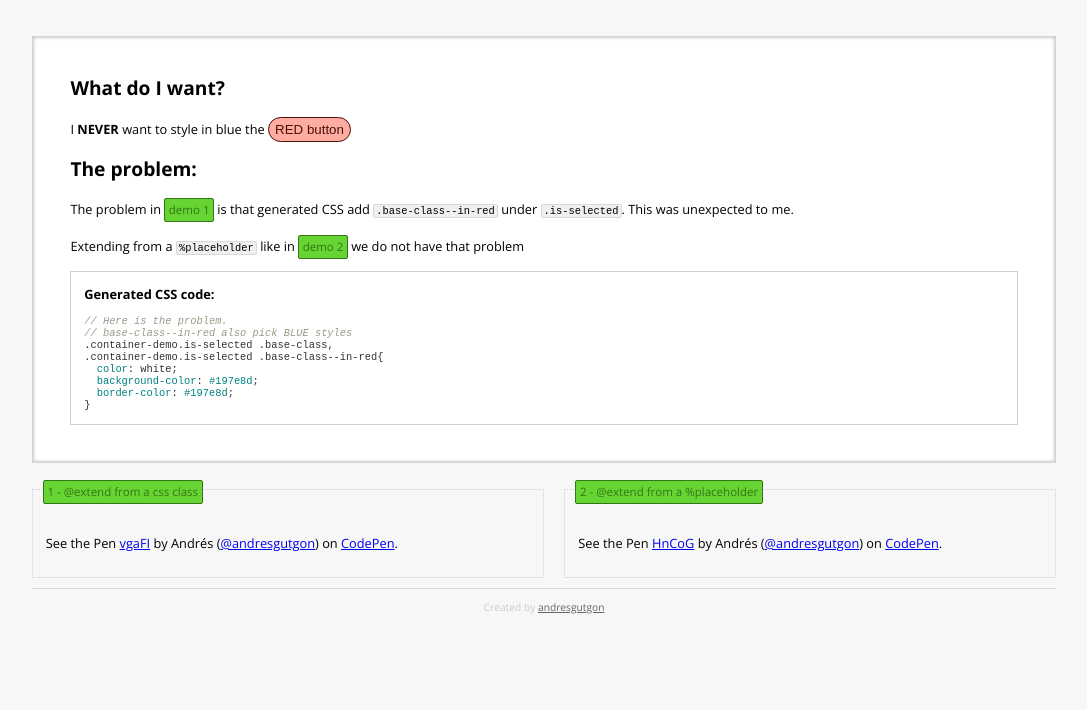
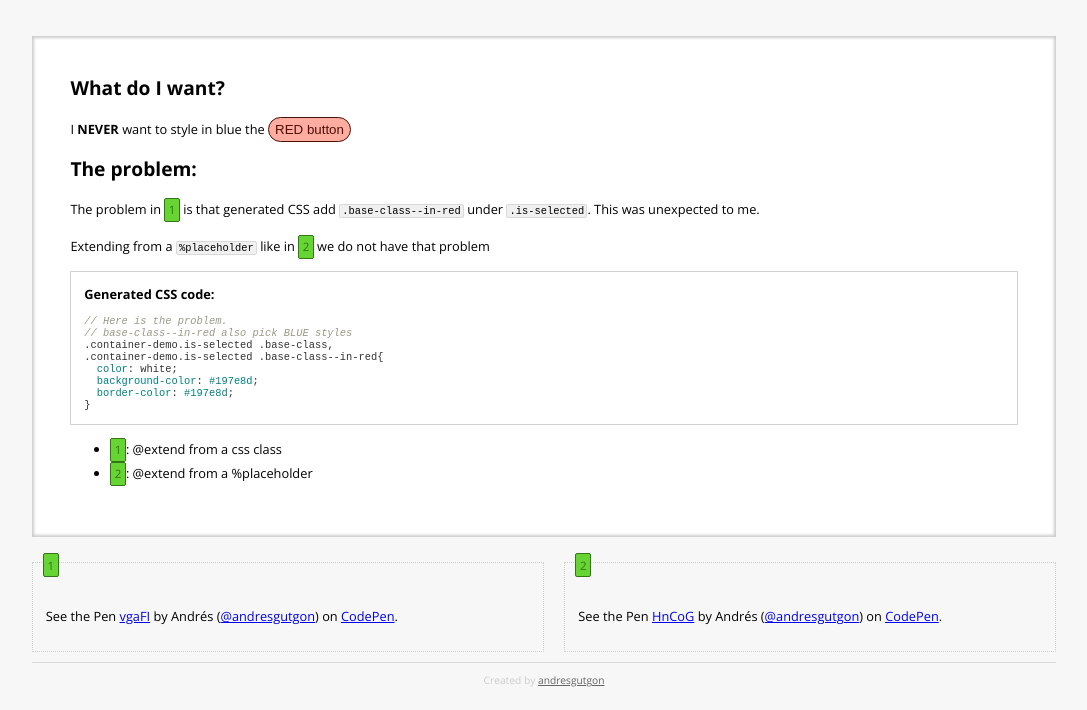
Before and after one commit to andresgutgon/sass-extend-demo, a plain HTML site: page index.html in a window 1280 px wide. Shown: the part 90-800 px from the top of the page, without its empty margins (96-1183 px from the left). Drawn offline with nearby package versions, Linux system fonts and the light colour scheme; a script that the page names is missing.

Commit message:
better label

```diff
--- a/index.html
+++ b/index.html
@@ -22,8 +22,8 @@
           <h2>What do I want?</h2>
           <p>I <strong>NEVER</strong> want to style in blue the <button class="base-class--in-red">RED button</button></p>
           <h2>The problem:</h2>
-          <p>The problem in <span class="demo-label">demo 1</span> is that generated CSS add  <code class="code-tag">.base-class--in-red</code> under <code class="code-tag">.is-selected</code>. This was unexpected to me.</p>
-          <p>Extending from a <code class="code-tag">%placeholder</code> like in <span class="demo-label">demo 2</span> we do not have that problem</p>
+          <p>The problem in <span class="demo-label">1</span> is that generated CSS add  <code class="code-tag">.base-class--in-red</code> under <code class="code-tag">.is-selected</code>. This was unexpected to me.</p>
+          <p>Extending from a <code class="code-tag">%placeholder</code> like in <span class="demo-label">2</span> we do not have that problem</p>
 <div class="highlight-code-wrapper">
   <p><strong>Generated CSS code:</strong></p>
 <div class="highlight-code"><pre><code>
@@ -37,12 +37,16 @@
 }
 </code></pre></div>
 </div>
+        <ul>
+          <li><span class="demo-label">1</span>: @extend from a css class</li>
+          <li><span class="demo-label">2</span>: @extend from a %placeholder</li>
+        </ul>
         </div>
 
         <div class="demo-zone clearfix">
           <div class="demo-zone__block demo-zone__block--first">
             <div class="demo-zone__block__inner">
-              <span class="demo-label">1 - @extend from a css class</span>
+              <span class="demo-label">1</span>
               <br>
               <p data-height="368" data-theme-id="9361" data-slug-hash="vgaFI" data-default-tab="result" data-user="andresgutgon" class='codepen'>See the Pen <a href='http://codepen.io/andresgutgon/pen/vgaFI/'>vgaFI</a> by Andrés (<a href='http://codepen.io/andresgutgon'>@andresgutgon</a>) on <a href='http://codepen.io'>CodePen</a>.</p>
               <script async src="//codepen.io/assets/embed/ei.js"></script>
@@ -51,7 +55,7 @@
 
           <div class="demo-zone__block">
             <div class="demo-zone__block__inner">
-              <span class="demo-label">2 - @extend from a %placeholder</span>
+              <span class="demo-label">2</span>
               <br>
               <p data-height="519" data-theme-id="9361" data-slug-hash="HnCoG" data-default-tab="result" data-user="andresgutgon" class='codepen'>See the Pen <a href='http://codepen.io/andresgutgon/pen/HnCoG/'>HnCoG</a> by Andrés (<a href='http://codepen.io/andresgutgon'>@andresgutgon</a>) on <a href='http://codepen.io'>CodePen</a>.</p>
               <script async src="//codepen.io/assets/embed/ei.js"></script>
```
